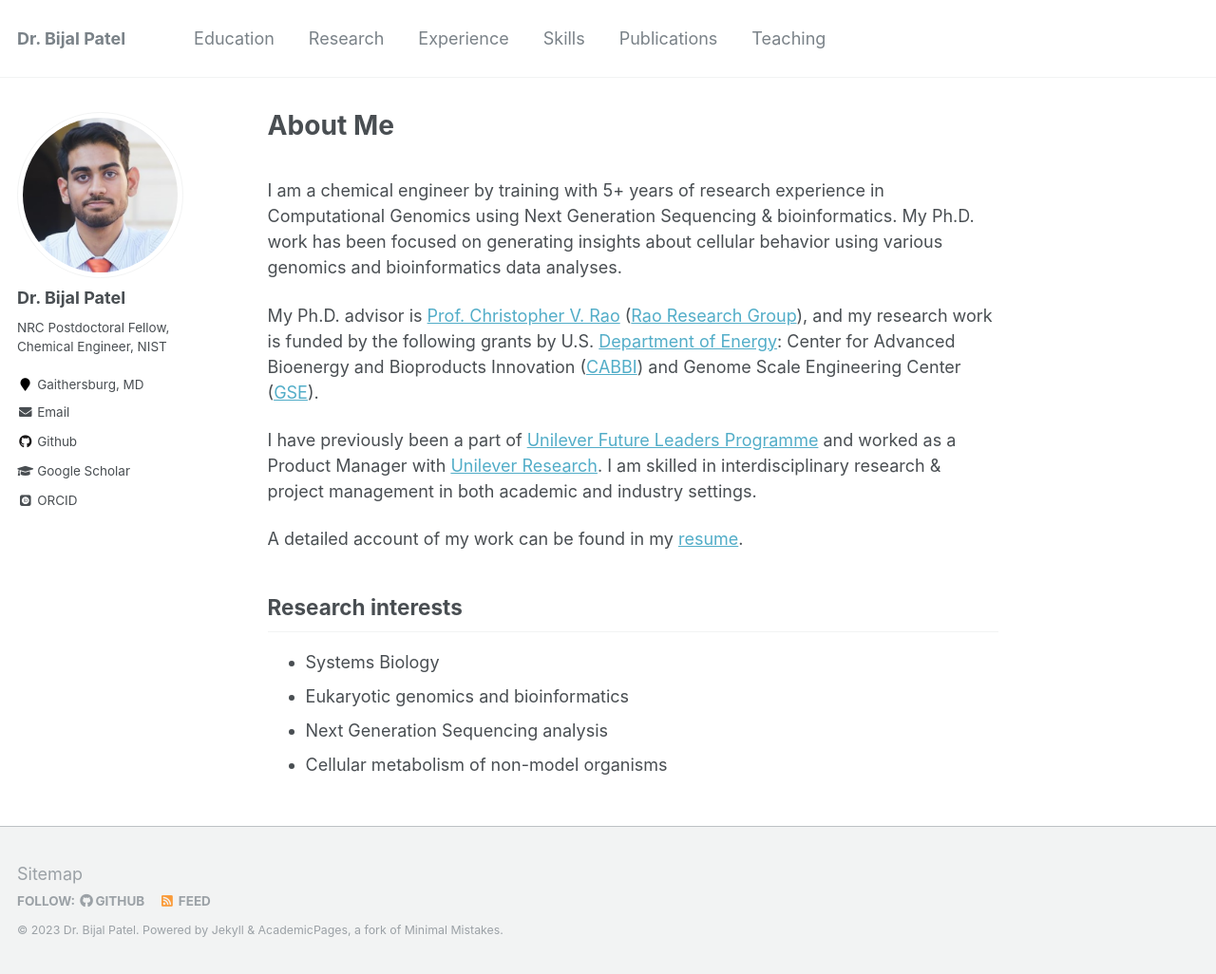
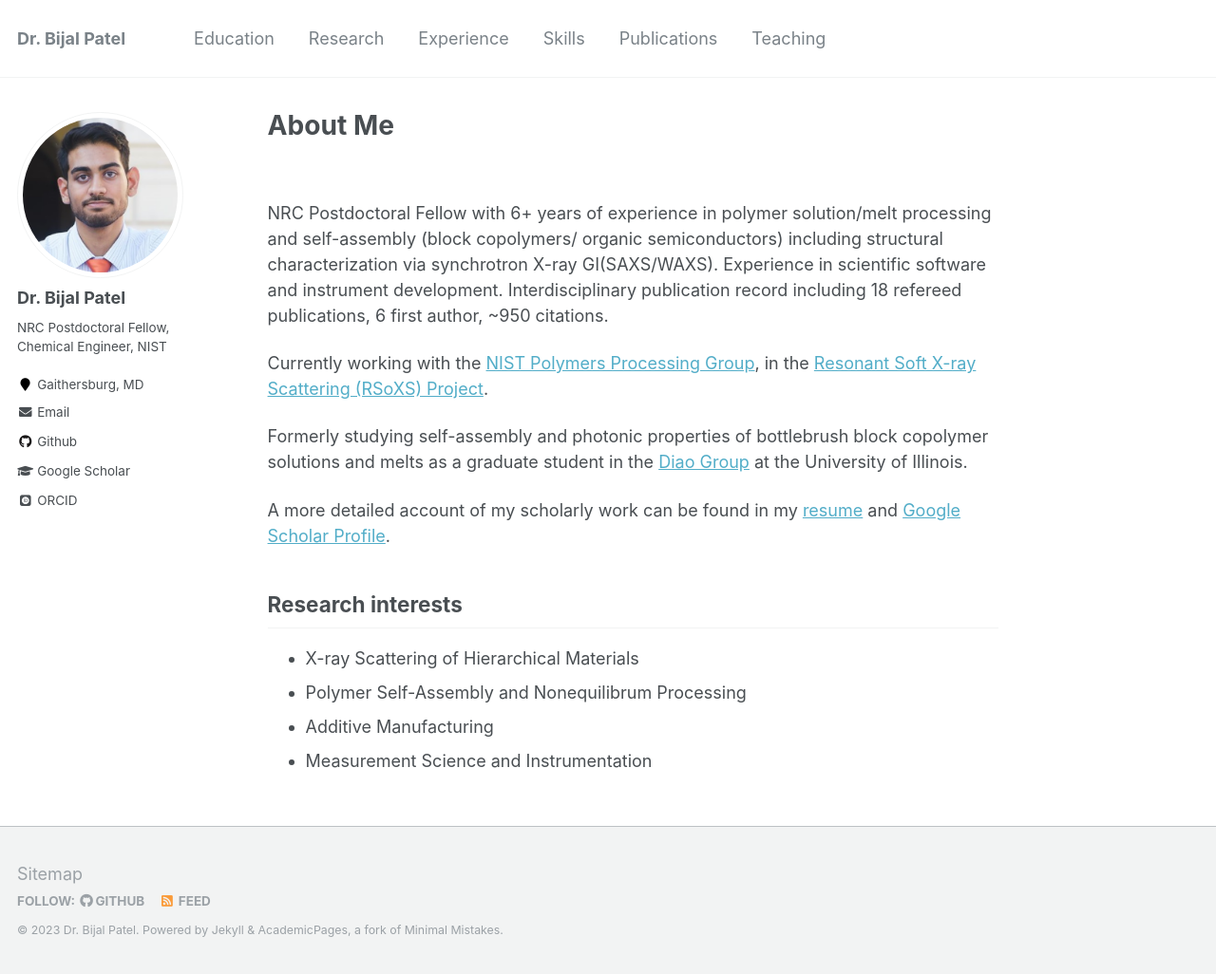
Before and after one commit to BijalBPatel/BijalBPatel.github.io, a Jekyll site: the page built from _pages/about.md, in a window 1280 px wide and 1026 px high. Shown: the whole window at 95% size. Built offline with Jekyll 4.4.1, drawn with Linux system fonts in a browser that asks for light colours; some web fonts are replaced.

Commit message:
Updated About

```diff
--- a/_pages/about.md
+++ b/_pages/about.md
@@ -8,18 +8,19 @@ redirect_from:
   - /about.html
 ---
 <br>
-I am a chemical engineer by training with 5+ years of research experience in Computational Genomics using Next Generation Sequencing & bioinformatics. My Ph.D. work has been focused on generating insights about cellular behavior using various genomics and bioinformatics data analyses.
 
-My Ph.D. advisor is [Prof. Christopher V. Rao](https://chbe.illinois.edu/directory/profile/cvrao){:target="_blank"} ([Rao Research Group](https://raogroupuiuc.github.io/webpage/){:target="_blank"}), and my research work is funded by the following grants by U.S. [Department of Energy](https://www.energy.gov/science/office-science){:target="_blank"}: Center for Advanced Bioenergy and Bioproducts Innovation ([CABBI](https://cabbi.bio/){:target="_blank"}) and Genome Scale Engineering Center ([GSE](https://www.igb.illinois.edu/research-areas/gsecenter){:target="_blank"}).
+NRC Postdoctoral Fellow with 6+ years of experience in polymer solution/melt processing and self-assembly (block copolymers/ organic semiconductors) including structural characterization via synchrotron X-ray GI(SAXS/WAXS). Experience in scientific software and instrument development. Interdisciplinary publication record including 18 refereed publications, 6 first author, ~950 citations.
 
-I have previously been a part of [Unilever Future Leaders Programme](https://careers.unilever.com/unilever-future-leaders-programme){:target="_blank"} and worked as a Product Manager with [Unilever Research](https://www.hul.co.in/our-company/rd-innovation/our-rd-locations/mumbai-india/){:target="_blank"}. I am skilled in interdisciplinary research & project management in both academic and industry settings.
+Currently working with the [NIST Polymers Processing Group](https://www.nist.gov/mml/materials-science-and-engineering-division/polymers-processing-group){:target="_blank"}, in the [Resonant Soft X-ray Scattering (RSoXS) Project](https://www.nist.gov/programs-projects/resonant-soft-x-ray-scattering-rsoxs){:target="_blank"}.
 
-A detailed account of my work can be found in my [resume](../files/resume.pdf){:target="_blank"}.
+Formerly studying self-assembly and photonic properties of bottlebrush block copolymer solutions and melts as a graduate student in the [Diao Group](https://diao.scs.illinois.edu/){:target="_blank"} at the University of Illinois.
+
+A more detailed account of my scholarly work can be found in my [resume](../files/resume.pdf){:target="_blank"} and [Google Scholar Profile](https://scholar.google.com/citations?user=qWFByPkAAAAJ&hl=en){:target="_blank"}.
 
 
 Research interests
 ------
-- Systems Biology
-- Eukaryotic genomics and bioinformatics
-- Next Generation Sequencing analysis
-- Cellular metabolism of non-model organisms
+- X-ray Scattering of Hierarchical Materials
+- Polymer Self-Assembly and Nonequilibrum Processing
+- Additive Manufacturing
+- Measurement Science and Instrumentation
```
